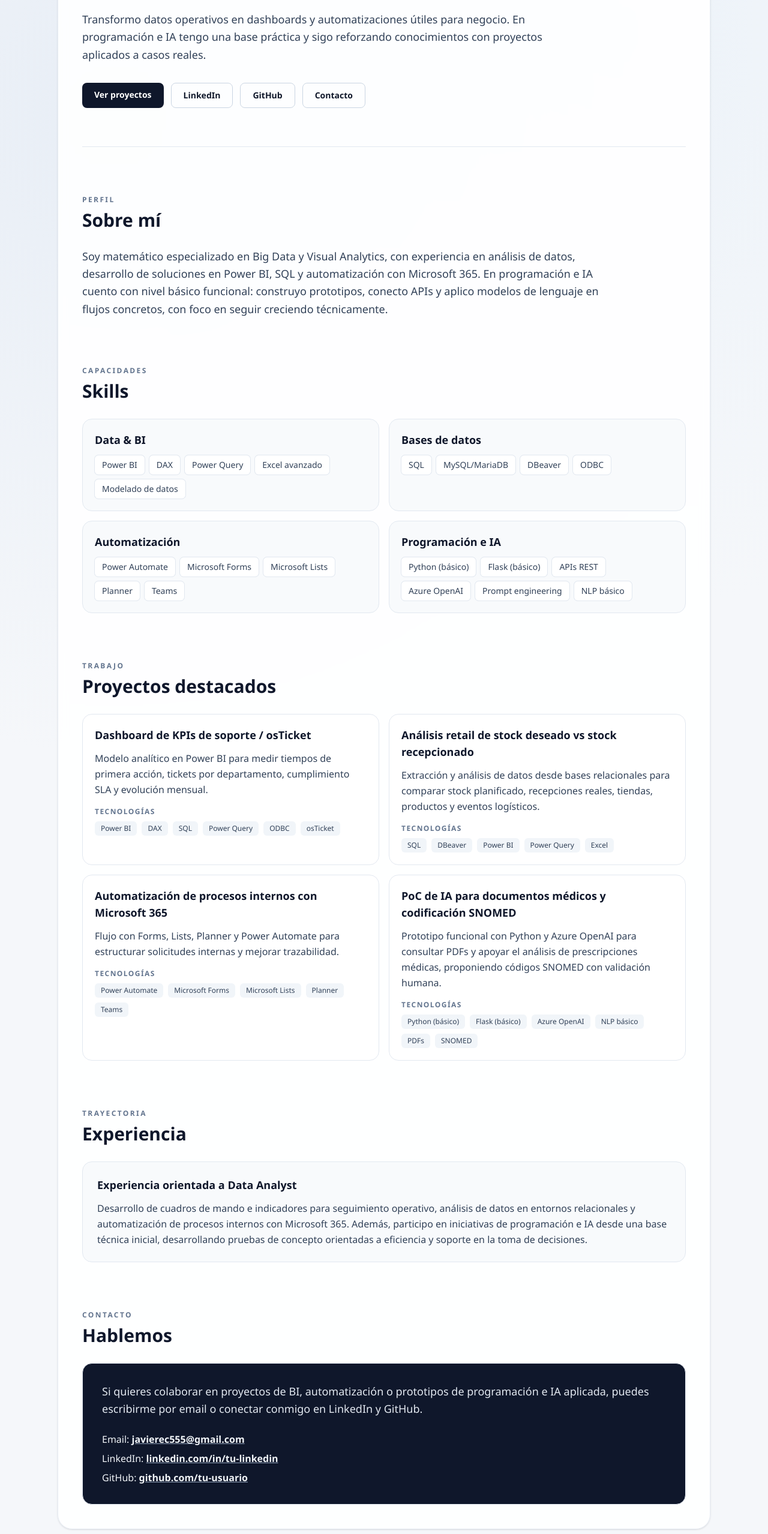
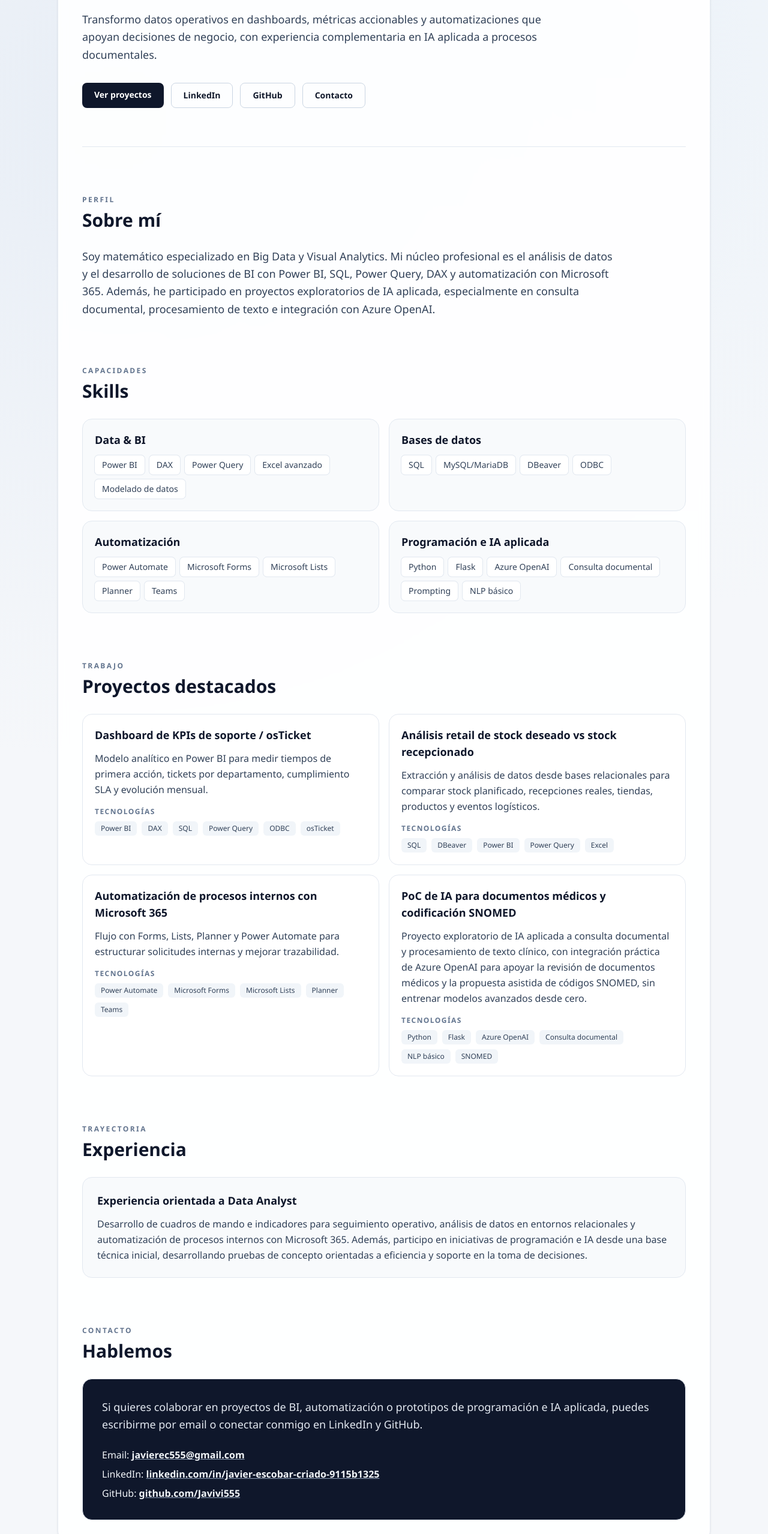
Before and after one commit to Javivi555/portfolio-javier, a React (Vite) app: page / in a window 1280 px wide. Shown: the part 234-2791 px from the top of the page at 60% size. Built offline with nearby package versions, Linux system fonts and the light colour scheme.

Commit message:
Update hero role to include mathematics background

```diff
--- a/src/components/About.jsx
+++ b/src/components/About.jsx
@@ -5,10 +5,10 @@ function About() {
     <section className="mb-16 md:mb-20">
       <SectionTitle id="sobre-mi" eyebrow="Perfil" title="Sobre mí" />
       <p className="max-w-4xl text-base leading-relaxed text-slate-700 md:text-lg">
-        Soy matemático especializado en Big Data y Visual Analytics, con experiencia en análisis de datos, desarrollo
-        de soluciones en Power BI, SQL y automatización con Microsoft 365. En programación e IA cuento con nivel
-        básico funcional: construyo prototipos, conecto APIs y aplico modelos de lenguaje en flujos concretos, con
-        foco en seguir creciendo técnicamente.
+        Soy matemático especializado en Big Data y Visual Analytics. Mi núcleo profesional es el análisis de datos y
+        el desarrollo de soluciones de BI con Power BI, SQL, Power Query, DAX y automatización con Microsoft 365.
+        Además, he participado en proyectos exploratorios de IA aplicada, especialmente en consulta documental,
+        procesamiento de texto e integración con Azure OpenAI.
       </p>
     </section>
   )
--- a/src/components/Contact.jsx
+++ b/src/components/Contact.jsx
@@ -18,14 +18,14 @@ function Contact() {
           </li>
           <li>
             LinkedIn:{' '}
-            <a className="font-semibold text-white underline decoration-slate-400" href="https://www.linkedin.com/in/tu-linkedin" target="_blank" rel="noreferrer">
-              linkedin.com/in/tu-linkedin
+            <a className="font-semibold text-white underline decoration-slate-400" href="https://www.linkedin.com/in/javier-escobar-criado-9115b1325/" target="_blank" rel="noopener noreferrer">
+              linkedin.com/in/javier-escobar-criado-9115b1325
             </a>
           </li>
           <li>
             GitHub:{' '}
-            <a className="font-semibold text-white underline decoration-slate-400" href="https://github.com/tu-usuario" target="_blank" rel="noreferrer">
-              github.com/tu-usuario
+            <a className="font-semibold text-white underline decoration-slate-400" href="https://github.com/Javivi555" target="_blank" rel="noopener noreferrer">
+              github.com/Javivi555
             </a>
           </li>
         </ul>
--- a/src/components/Hero.jsx
+++ b/src/components/Hero.jsx
@@ -6,20 +6,20 @@ function Hero() {
       </p>
       <h1 className="text-3xl font-semibold text-slate-900 md:text-5xl">Javier Escobar Criado</h1>
       <p className="mt-3 text-sm font-medium uppercase tracking-[0.12em] text-slate-600 md:text-base">
-        Data Analyst | BI · SQL · Automation · IA en desarrollo
+        Matemático y Data Analyst | Power BI · SQL · Automation
       </p>
       <p className="mt-6 max-w-3xl text-base leading-relaxed text-slate-700 md:text-lg">
-        Transformo datos operativos en dashboards y automatizaciones útiles para negocio. En programación e IA tengo
-        una base práctica y sigo reforzando conocimientos con proyectos aplicados a casos reales.
+        Transformo datos operativos en dashboards, métricas accionables y automatizaciones que apoyan decisiones de
+        negocio, con experiencia complementaria en IA aplicada a procesos documentales.
       </p>
       <div className="mt-8 flex flex-wrap gap-3">
         <a href="#proyectos" className="rounded-lg bg-slate-900 px-5 py-2.5 text-sm font-semibold !text-white">
           Ver proyectos
         </a>
-        <a href="https://www.linkedin.com/in/tu-linkedin" target="_blank" rel="noreferrer" className="rounded-lg border border-slate-300 px-5 py-2.5 text-sm font-semibold text-slate-700 hover:bg-slate-50">
+        <a href="https://www.linkedin.com/in/javier-escobar-criado-9115b1325/" target="_blank" rel="noopener noreferrer" className="rounded-lg border border-slate-300 px-5 py-2.5 text-sm font-semibold text-slate-700 hover:bg-slate-50">
           LinkedIn
         </a>
-        <a href="https://github.com/tu-usuario" target="_blank" rel="noreferrer" className="rounded-lg border border-slate-300 px-5 py-2.5 text-sm font-semibold text-slate-700 hover:bg-slate-50">
+        <a href="https://github.com/Javivi555" target="_blank" rel="noopener noreferrer" className="rounded-lg border border-slate-300 px-5 py-2.5 text-sm font-semibold text-slate-700 hover:bg-slate-50">
           GitHub
         </a>
         <a href="#contacto" className="rounded-lg border border-slate-300 px-5 py-2.5 text-sm font-semibold text-slate-700 hover:bg-slate-50">
--- a/src/components/Projects.jsx
+++ b/src/components/Projects.jsx
@@ -22,8 +22,8 @@ const projects = [
   {
     title: 'PoC de IA para documentos médicos y codificación SNOMED',
     description:
-      'Prototipo funcional con Python y Azure OpenAI para consultar PDFs y apoyar el análisis de prescripciones médicas, proponiendo códigos SNOMED con validación humana.',
-    tech: ['Python (básico)', 'Flask (básico)', 'Azure OpenAI', 'NLP básico', 'PDFs', 'SNOMED'],
+      'Proyecto exploratorio de IA aplicada a consulta documental y procesamiento de texto clínico, con integración práctica de Azure OpenAI para apoyar la revisión de documentos médicos y la propuesta asistida de códigos SNOMED, sin entrenar modelos avanzados desde cero.',
+    tech: ['Python', 'Flask', 'Azure OpenAI', 'Consulta documental', 'NLP básico', 'SNOMED'],
   },
 ]
 
--- a/src/components/Skills.jsx
+++ b/src/components/Skills.jsx
@@ -14,8 +14,8 @@ const skillGroups = [
     items: ['Power Automate', 'Microsoft Forms', 'Microsoft Lists', 'Planner', 'Teams'],
   },
   {
-    title: 'Programación e IA',
-    items: ['Python (básico)', 'Flask (básico)', 'APIs REST', 'Azure OpenAI', 'Prompt engineering', 'NLP básico'],
+    title: 'Programación e IA aplicada',
+    items: ['Python', 'Flask', 'Azure OpenAI', 'Consulta documental', 'Prompting', 'NLP básico'],
   },
 ]
 
```
Also changed, not shown: 1 other file (tests, documents, lock files or other folders).
